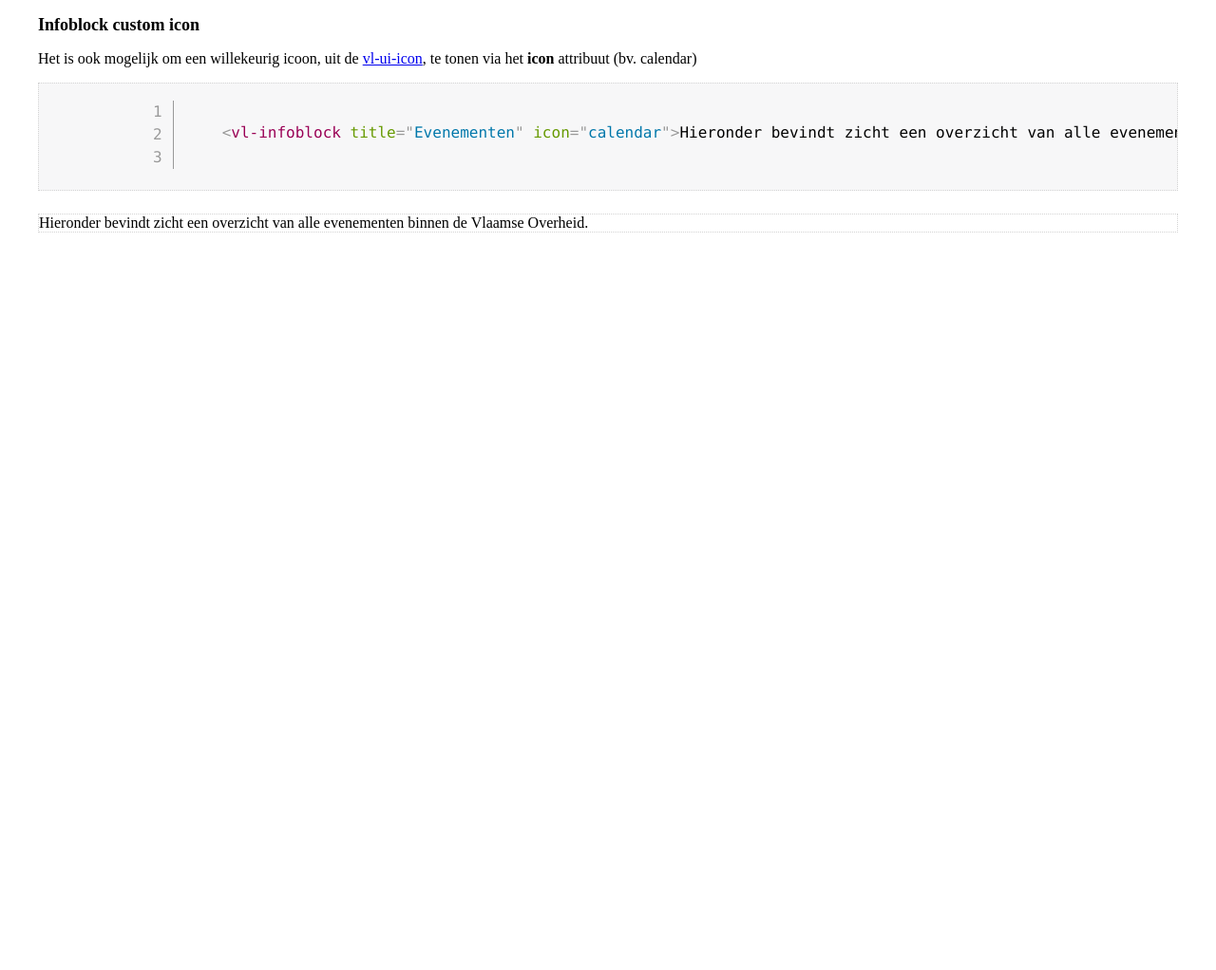
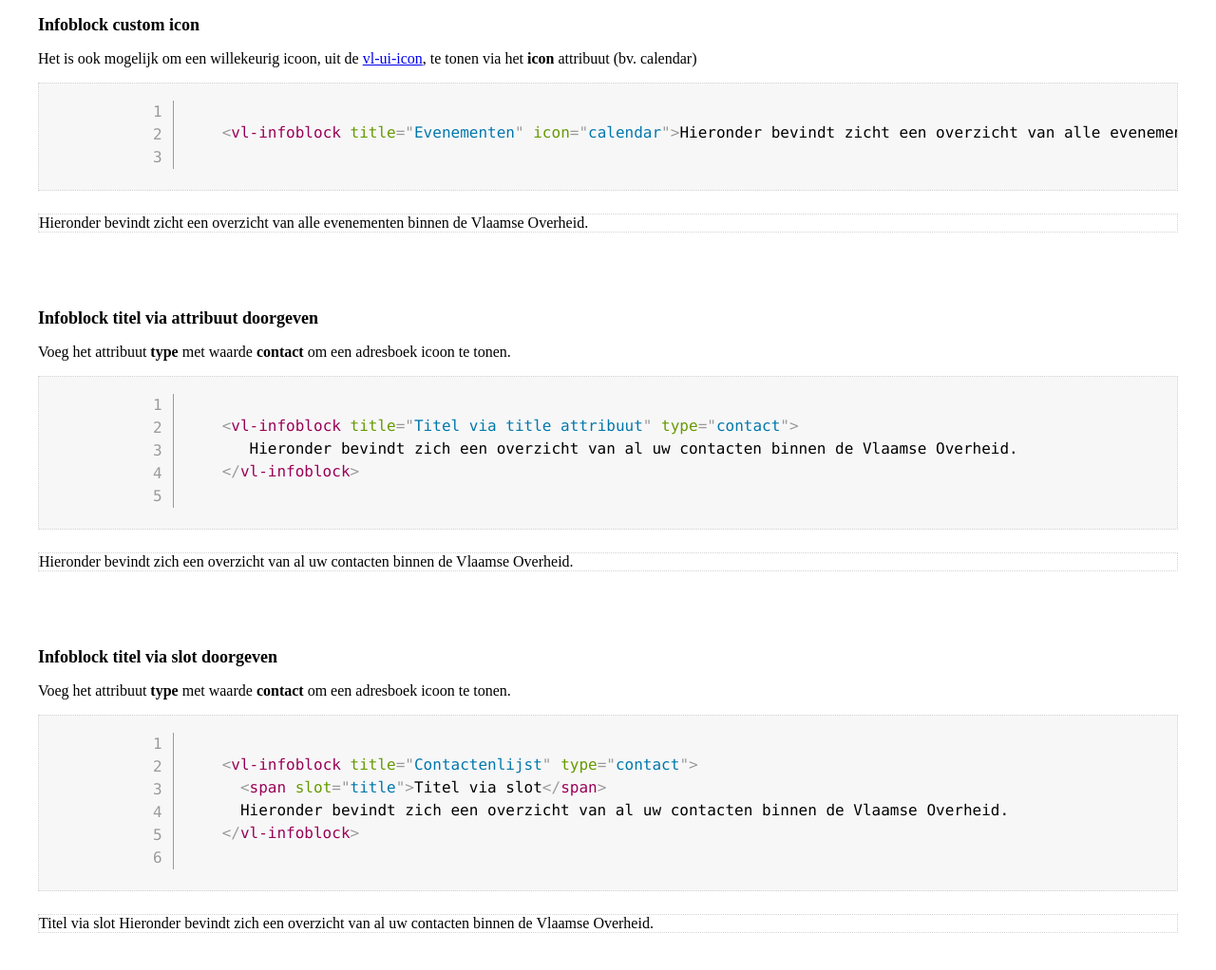
Before and after one commit to milieuinfo/webcomponent-vl-ui-infoblock, a website with bundled scripts: page demo/vl-infoblock.html in a window 1280 px wide. Shown: the part 2035-3057 px from the top of the page at 95% size. Before the commit the page ends 2335 px from the top, so only its background shows below. Built offline with nearby package versions, Linux system fonts and the light colour scheme; what vl-ui-core would draw is missing.

Commit message:
IS-860: titel ook via slot

```diff
--- a/demo/vl-infoblock.html
+++ b/demo/vl-infoblock.html
@@ -102,5 +102,41 @@
             </div>
         </div>
 
+        <div>
+            <h2>Infoblock titel via attribuut doorgeven</h2>
+            <p>Voeg het attribuut <strong>type</strong> met waarde <strong>contact</strong> om een adresboek icoon te tonen.</p>
+            <pre>
+                <code class="line-numbers language-markup">
+                    &lt;vl-infoblock title=&quot;Titel via title attribuut&quot; type=&quot;contact&quot;&gt;
+                       Hieronder bevindt zich een overzicht van al uw contacten binnen de Vlaamse Overheid.
+                    &lt;/vl-infoblock&gt;
+                </code>
+            </pre>
+            <div class="demo">
+                <vl-infoblock title='Titel via title attribuut' type="contact">
+                    Hieronder bevindt zich een overzicht van al uw contacten binnen de Vlaamse Overheid.
+                </vl-infoblock>
+            </div>
+        </div>
+
+        <div>
+            <h2>Infoblock titel via slot doorgeven</h2>
+            <p>Voeg het attribuut <strong>type</strong> met waarde <strong>contact</strong> om een adresboek icoon te tonen.</p>
+            <pre>
+                <code class="line-numbers language-markup">
+                    &lt;vl-infoblock title=&quot;Contactenlijst&quot; type=&quot;contact&quot;&gt;
+                      &lt;span slot=&quot;title&quot;&gt;Titel via slot&lt;/span&gt;
+                      Hieronder bevindt zich een overzicht van al uw contacten binnen de Vlaamse Overheid.
+                    &lt;/vl-infoblock&gt;
+                </code>
+            </pre>
+            <div class="demo">
+                <vl-infoblock type="contact">
+                    <span slot='title'>Titel via slot</span>
+                    Hieronder bevindt zich een overzicht van al uw contacten binnen de Vlaamse Overheid.
+                </vl-infoblock>
+            </div>
+        </div>
+
     </body>
 </html>
--- a/vl-infoblock.src.js
+++ b/vl-infoblock.src.js
@@ -34,7 +34,7 @@ export class VlInfoblock extends VlElement(HTMLElement) {
                 <section id="infoblock-element" class="vl-infoblock">
                     <header class="vl-infoblock__header" role="presentation">
                         <span is="vl-icon" id="infoblock_icon" class="vl-infoblock__header__icon"></span>
-                        <h2 class="vl-infoblock__title" id="infoblock_title"></h2>
+                        <h2 class="vl-infoblock__title" id="infoblock_title"><slot name='title'></slot></h2>
                     </header>
                     <div class="vl-infoblock__content" id="infoblock_content">
                        <slot></slot>
```
Also changed, not shown: test/vl-infoblock.test.html (+24 -0 lines).
